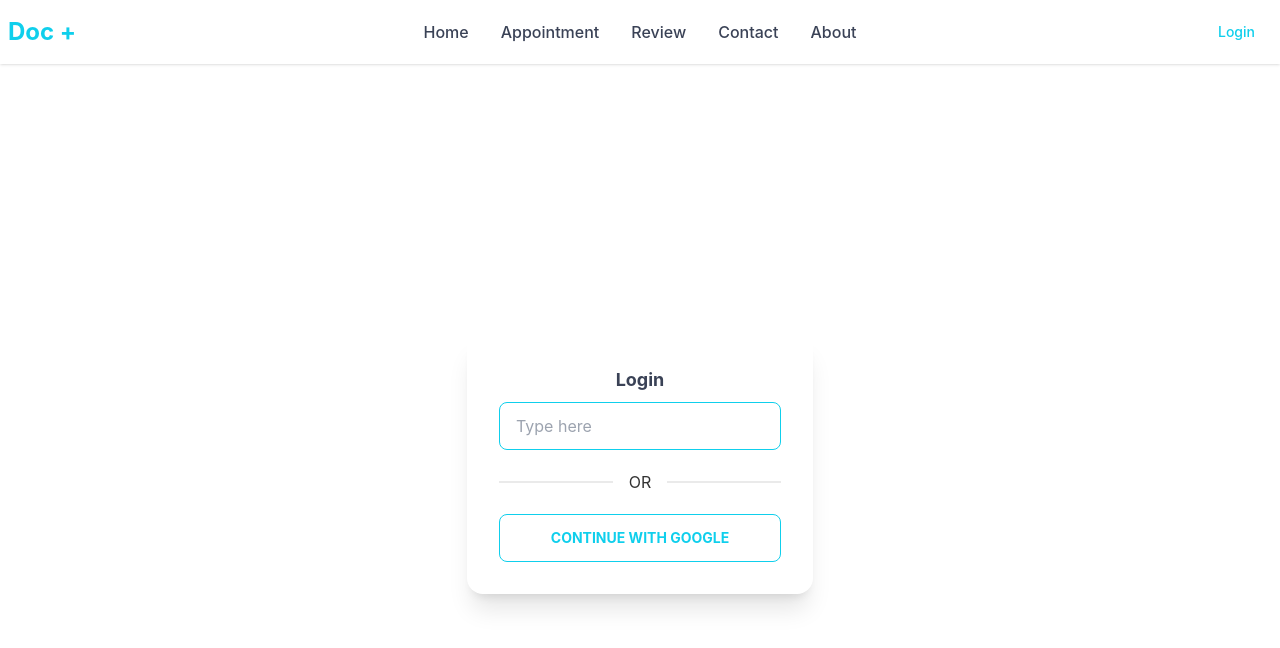
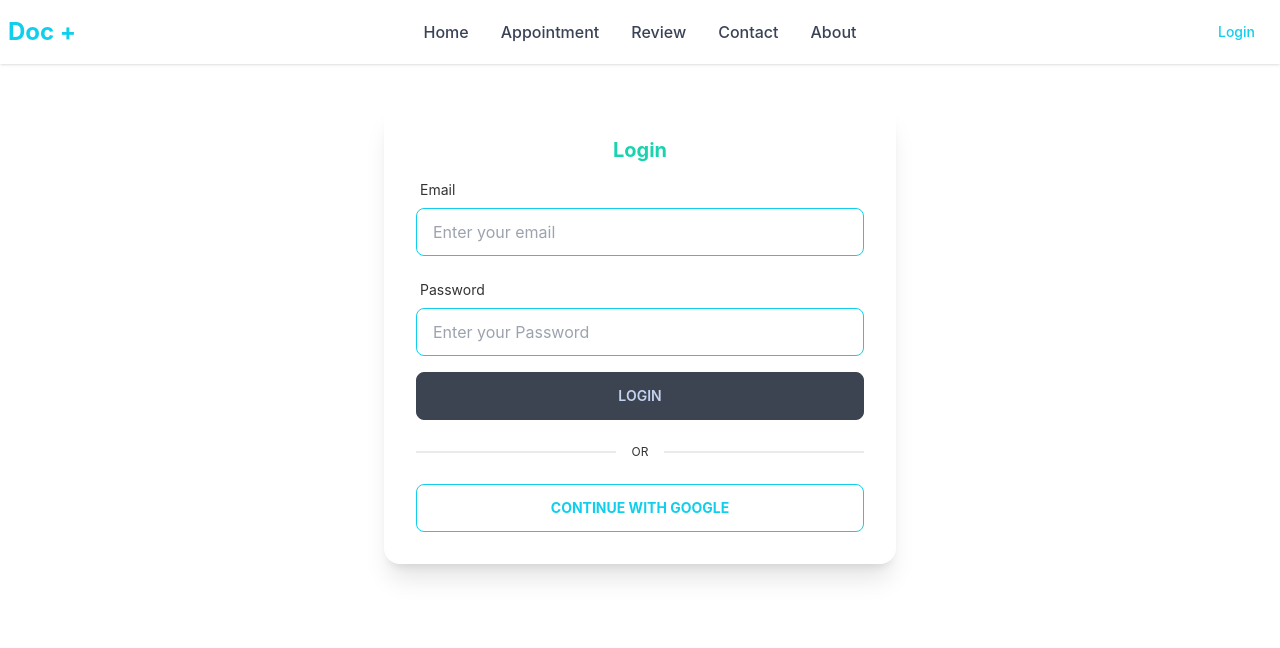
Before and after one commit to asadulR/Doc-plus-UI, a React (Create React App) app: page /login in a window 1280 px wide. Shown: the top 648 px of the page. Built offline with nearby package versions, Linux system fonts and the light colour scheme; no server answers.

Commit message:
Impelement login form and input validation

```diff
--- a/package.json
+++ b/package.json
@@ -13,6 +13,7 @@
     "react-day-picker": "^8.0.4",
     "react-dom": "^18.1.0",
     "react-firebase-hooks": "^5.0.3",
+    "react-hook-form": "^7.31.1",
     "react-hot-toast": "^2.2.0",
     "react-icons": "^4.3.1",
     "react-router-dom": "^6.3.0",
--- a/src/Components/Pages/Login/Login.js
+++ b/src/Components/Pages/Login/Login.js
@@ -1,28 +1,80 @@
 import React from 'react';
+import { useForm } from "react-hook-form";
+
 import auth from '../../Shared/Auth/firebase.init';
 import { useSignInWithGoogle } from 'react-firebase-hooks/auth';
 const Login = () => {
+    const { register, formState: { errors }, handleSubmit } = useForm();
+    const onSubmit = data => {
+        console.log(data)
 
-
+    };
 
     const [signInWithGoogle, user, loading, error] = useSignInWithGoogle(auth);
 
-    if(user){
+    if (user) {
         console.log(user);
         console.log(user.email);
     }
     return (
-        <section className='container mx-auto px-3'>
-            <div className='flex h-screen justify-center items-center'>
-                <div class="card max:w-96 shadow-xl">
-                    <div class="card-body">
-                        <h2 class="text-center text-accent text-lg font-bold">Login</h2>
-                        <form>
-                            <input type="text" placeholder="Type here" class="input input-bordered input-primary w-full max-w-xs" />
+        <section className='container mx-auto px-3 my-10'>
+            <div className='h-screen justify-center items-center'>
+                <div className="card max-w-lg mx-auto shadow-xl">
+                    <div className="card-body">
+                        <h2 className="text-center text-secondary text-xl font-bold">Login</h2>
+                        <form onSubmit={handleSubmit(onSubmit)}>
+
+                            <div className="form-control w-full">
+                                <label className="label">
+                                    <span className="label-text">Email</span>
+                                </label>
+                                <input type="email" placeholder="Enter your email" className="input input-bordered w-full input-primary "
+                                    {...register("email", {
+                                        required: {
+                                            value: true,
+                                            message: "Email is Required"
+                                        },
+                                        pattern: {
+                                            value: /[a-z0-9]+@[a-z]+\.[a-z]{2,3}/,
+                                            message: 'Provide a valid Email'
+                                        }
+                                    })}
+
+                                />
+                                <label className="label">
+                                    {errors.email?.type === 'required' && <span className="label-text-alt text-red-700">{errors.email.message}</span>}
+                                    {errors.email?.type === 'pattern' && <span className="label-text-alt text-red-700">{errors.email.message}</span>}
+
+                                </label>
+                            </div>
+                            <div className="form-control w-full">
+                                <label className="label">
+                                    <span className="label-text">Password</span>
+                                </label>
+                                <input type="password" placeholder="Enter your Password" className="input input-bordered w-full input-primary"
+                                    {...register("password", {
+                                        required: {
+                                            value: true,
+                                            message: "Password is Required"
+                                        },
+                                        minLength: {
+                                            value: 6,
+                                            message: 'Must be 6 characters or longer'
+                                          }
+                                    })}
+
+                                />
+                                <label className="label">
+                                    {errors.password?.type === 'required' && <span className="label-text-alt text-red-700">{errors.password.message}</span>}
+                                    {errors.password?.type === 'minLength' && <span className="label-text-alt text-red-700">{errors.password.message}</span>}
+
+                                </label>
+                            </div>
+                            <input className='btn w-full ' type="submit" value='Login'/>
                         </form>
 
-                        <div class="divider">OR</div>
-                        <button onClick={() => signInWithGoogle()} class="btn btn-outline btn-primary hover:text-white font-bold">Continue with Google</button>
+                        <div className="divider text-xs">OR</div>
+                        <button onClick={() => signInWithGoogle()} className="btn btn-outline btn-primary hover:text-white font-bold">Continue with Google</button>
                     </div>
                 </div>
             </div>
```
Also changed, not shown: 1 other file (tests, documents, lock files or other folders).
